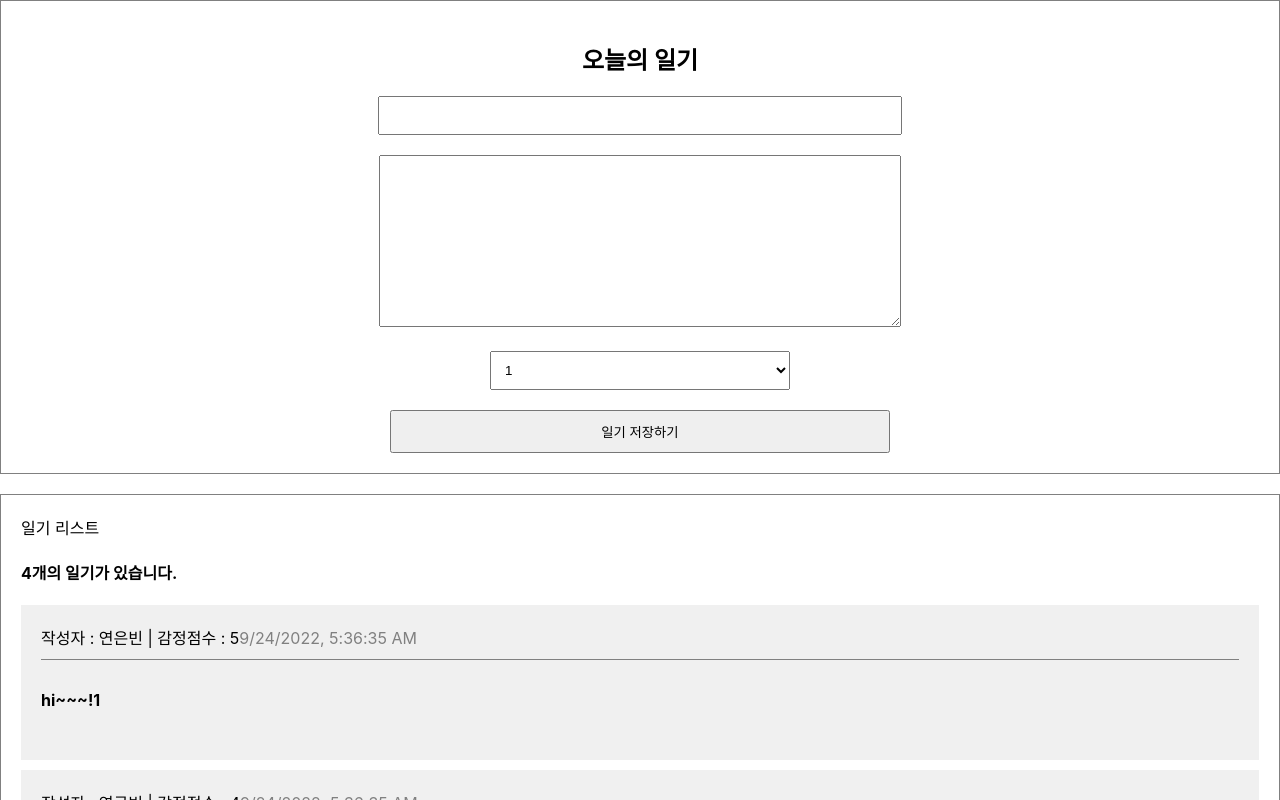
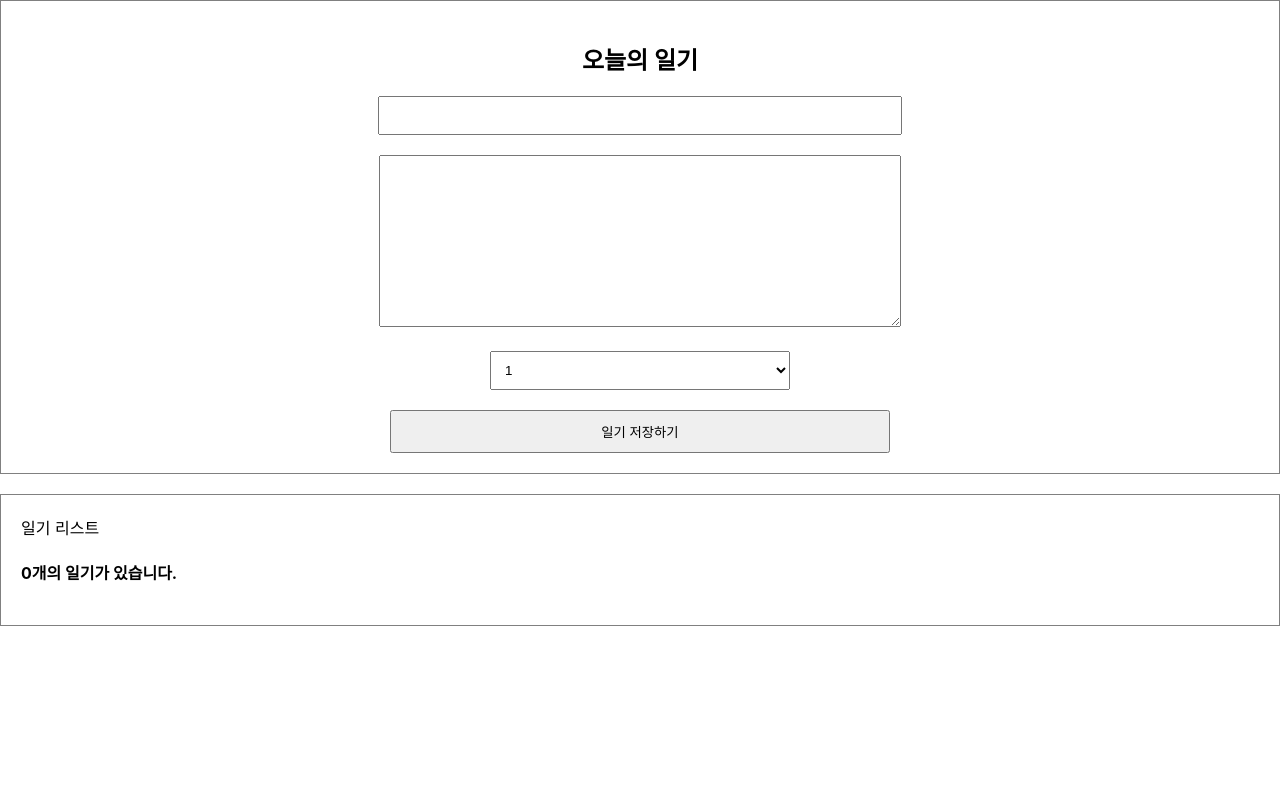
Before and after one commit to okdol1/React-Simple-Diary, a React (Create React App) app: page / in a window 1280 px wide. Shown: the top 800 px of the page. Built offline with nearby package versions, Linux system fonts and the light colour scheme.

Commit message:
List 배열 중 1개 삭제하기

```diff
--- a/src/App.js
+++ b/src/App.js
@@ -1,43 +1,67 @@
+import { useState, useRef } from 'react'
 import './App.css';
 import DiaryEditor from './DiaryEditor';
 import DiaryList from './DiaryList'
 
-const dummyList = [
-  {
-    id: 1,
-    author: "연은빈",
-    content: "hi~~~!1",
-    emotion: 5,
-    created_date: new Date().getTime()
-  },
-  {
-    id: 2,
-    author: "연금빈",
-    content: "hi~~~!22",
-    emotion: 4,
-    created_date: new Date().getTime()
-  },
-  {
-    id: 3,
-    author: "연동빈",
-    content: "hi~~~!333",
-    emotion: 3,
-    created_date: new Date().getTime()
-  },
-  {
-    id: 4,
-    author: "김무성",
-    content: "hi~~~!444",
-    emotion: 2,
-    created_date: new Date().getTime()
-  },
-]
+// const dummyList = [
+//   {
+//     id: 1,
+//     author: "연은빈",
+//     content: "hi~~~!1",
+//     emotion: 5,
+//     created_date: new Date().getTime()
+//   },
+//   {
+//     id: 2,
+//     author: "연금빈",
+//     content: "hi~~~!22",
+//     emotion: 4,
+//     created_date: new Date().getTime()
+//   },
+//   {
+//     id: 3,
+//     author: "연동빈",
+//     content: "hi~~~!333",
+//     emotion: 3,
+//     created_date: new Date().getTime()
+//   },
+//   {
+//     id: 4,
+//     author: "김무성",
+//     content: "hi~~~!444",
+//     emotion: 2,
+//     created_date: new Date().getTime()
+//   },
+// ]
 
 function App() {
+  const [data, setData] = useState([]);
+
+  const dataId = useRef(0)
+
+  const onCreate = (author, content, emotion) => {
+    const created_date = new Date().getTime();
+    const newItem = {
+      author,
+      content,
+      emotion,
+      created_date,
+      id: dataId.current
+    };
+    dataId.current += 1;
+    setData([newItem, ...data]);
+  };
+
+  const onDelete = (targetId) => {
+    console.log(`${targetId}가 삭제되었습니다`)
+    const newDiaryList = data.filter((it) => it.id !== targetId);
+    setData(newDiaryList)
+  };
+
   return (
     <div className="App">
-      <DiaryEditor />
-      <DiaryList diaryList={dummyList}/>
+      <DiaryEditor onCreate={onCreate} />
+      <DiaryList onDelete={onDelete} diaryList={data} />
     </div>
   );
 }
--- a/src/DiaryEditor.js
+++ b/src/DiaryEditor.js
@@ -1,6 +1,6 @@
 import { useRef, useState } from "react"
 
-const DiaryEditor = () => {
+const DiaryEditor = ({onCreate}) => {
   const authorInput = useRef();
   const contentInput = useRef();
 
@@ -27,7 +27,13 @@ const DiaryEditor = () => {
       return
     }
 
+    onCreate(state.author, state.content, state.emotion)
     alert("저장 성공")
+    setState({
+      author: "",
+      content: "",
+      emotion: 1,
+    })
   };
 
   return (
--- a/src/DiaryItem.js
+++ b/src/DiaryItem.js
@@ -1,13 +1,30 @@
-const DiaryItem = ({ author, content, created_date, emotion, id}) => {
+const DiaryItem = ({
+  onDelete,
+  author,
+  content,
+  created_date,
+  emotion,
+  id}) => {
   return (
     <div className="DiaryItem">
       <div className="info">
         <span>
           작성자 : {author} | 감정점수 : {emotion}
         </span>
-        <span className="date">{new Date(created_date).toLocaleString()}</span>
+        <br />
+        <span className="date">
+          {new Date(created_date).toLocaleString()}
+        </span>
       </div>
       <div className="content">{content}</div>
+      <button
+        onClick={() => {
+          console.log(id)
+          if(window.confirm(`${id}번째 일기를 정말 삭제하시겠습니까?`)) {
+            onDelete(id)
+          }
+        }}
+      >삭제하기</button>
     </div>
   )
 };
--- a/src/DiaryList.js
+++ b/src/DiaryList.js
@@ -1,13 +1,13 @@
 import DiaryItem from "./DiaryItem";
 
-const DiaryList = ({ diaryList }) => {
+const DiaryList = ({ diaryList, onDelete }) => {
   return (
     <div className="DiaryList">
       일기 리스트
       <h4>{diaryList.length}개의 일기가 있습니다.</h4>
       <div>
         {diaryList.map((it) => (
-          <DiaryItem key={it.id} {...it}/>
+          <DiaryItem key={it.id} {...it} onDelete={onDelete}/>
           // 스프레드 연산자로 넘겨주는 이유?
           // content={it.content} author={it.author}
           // 위 방법처럼 값을 넘겨줄 수 있지만
```
